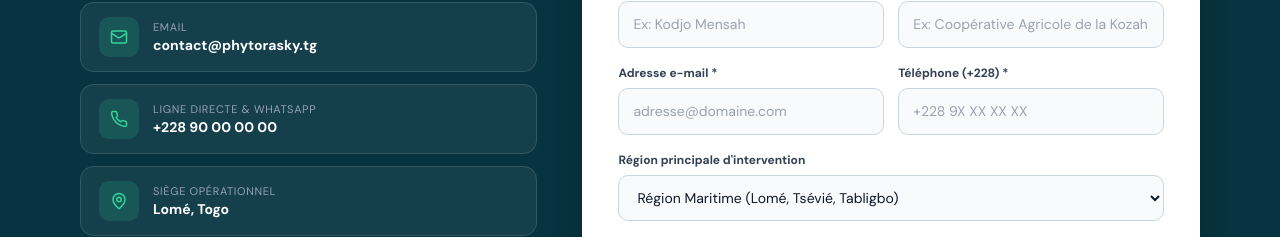
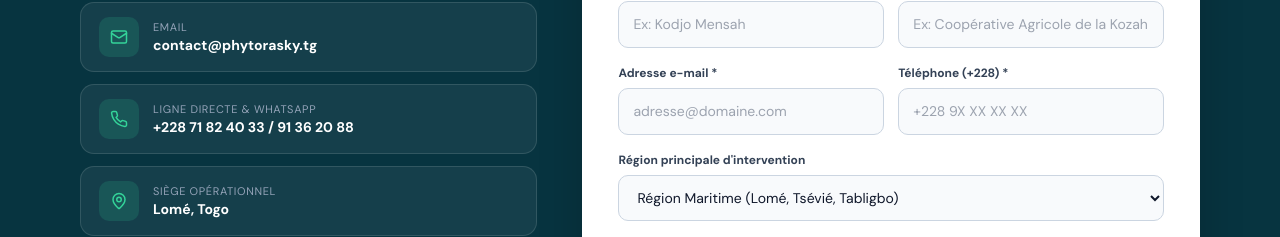
Before and after one commit to AYEDJE/PhytoraSky_Tech, a React (Vite) app: page / in a window 1280 px wide. Shown: the part 9311-9548 px from the top of the page. Built offline with nearby package versions, Linux system fonts and the light colour scheme.

Commit message:
modification dans le fichier contact

```diff
--- a/src/components/Contact.tsx
+++ b/src/components/Contact.tsx
@@ -56,7 +56,7 @@ export default function Contact() {
                 <span className="info-icon"><Phone size={18} /></span>
                 <div>
                   <small>Ligne directe & WhatsApp</small>
-                  <strong>+228 90 00 00 00</strong>
+                  <strong>+228 71 82 40 33 / 91 36 20 88</strong>
                 </div>
               </a>
 
@@ -73,7 +73,7 @@ export default function Contact() {
               <h4>Échange rapide sur WhatsApp ?</h4>
               <p>Discutez directement avec notre équipe technique ou planifiez une rencontre.</p>
               <a
-                href={`https://wa.me/22890000000?text=${whatsappText}`}
+                href={`https://wa.me/228 71 82 40 33?text=${whatsappText}`}
                 target="_blank"
                 rel="noreferrer"
                 className="button button-whatsapp"
```
